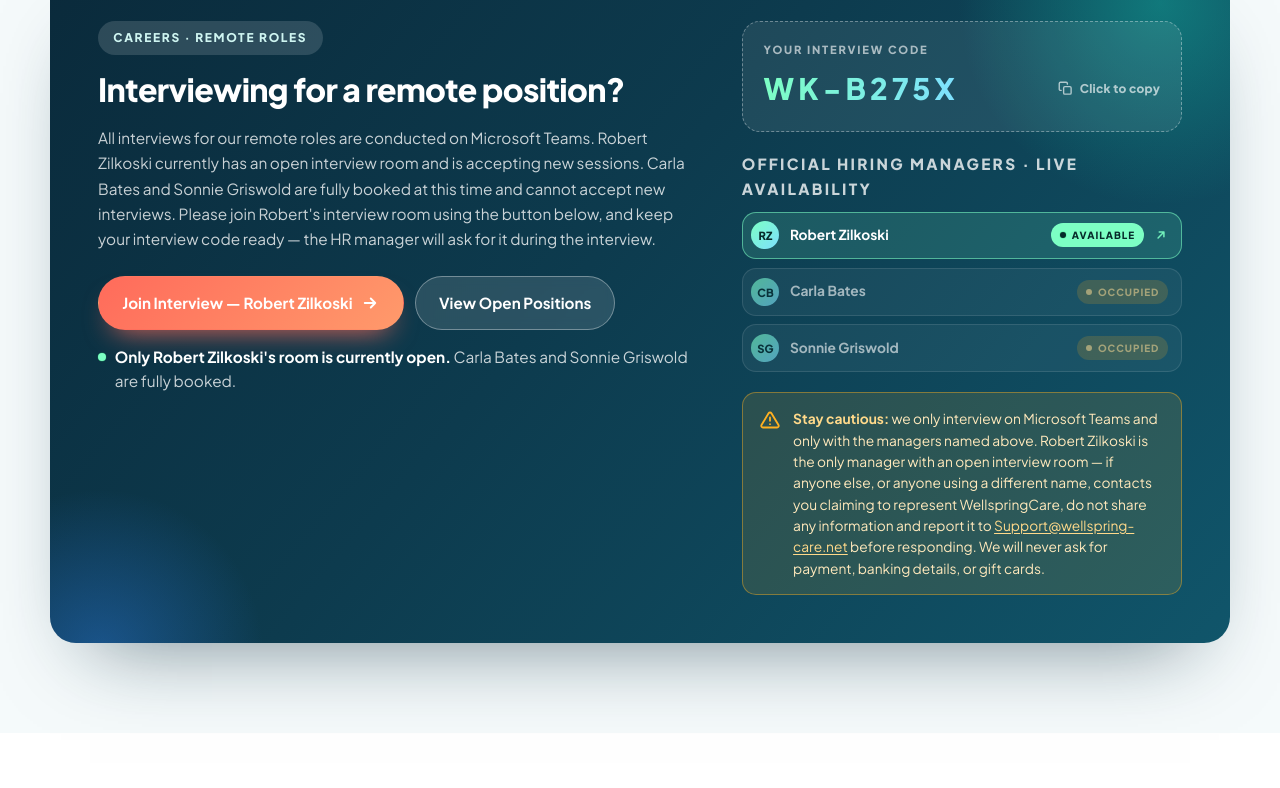
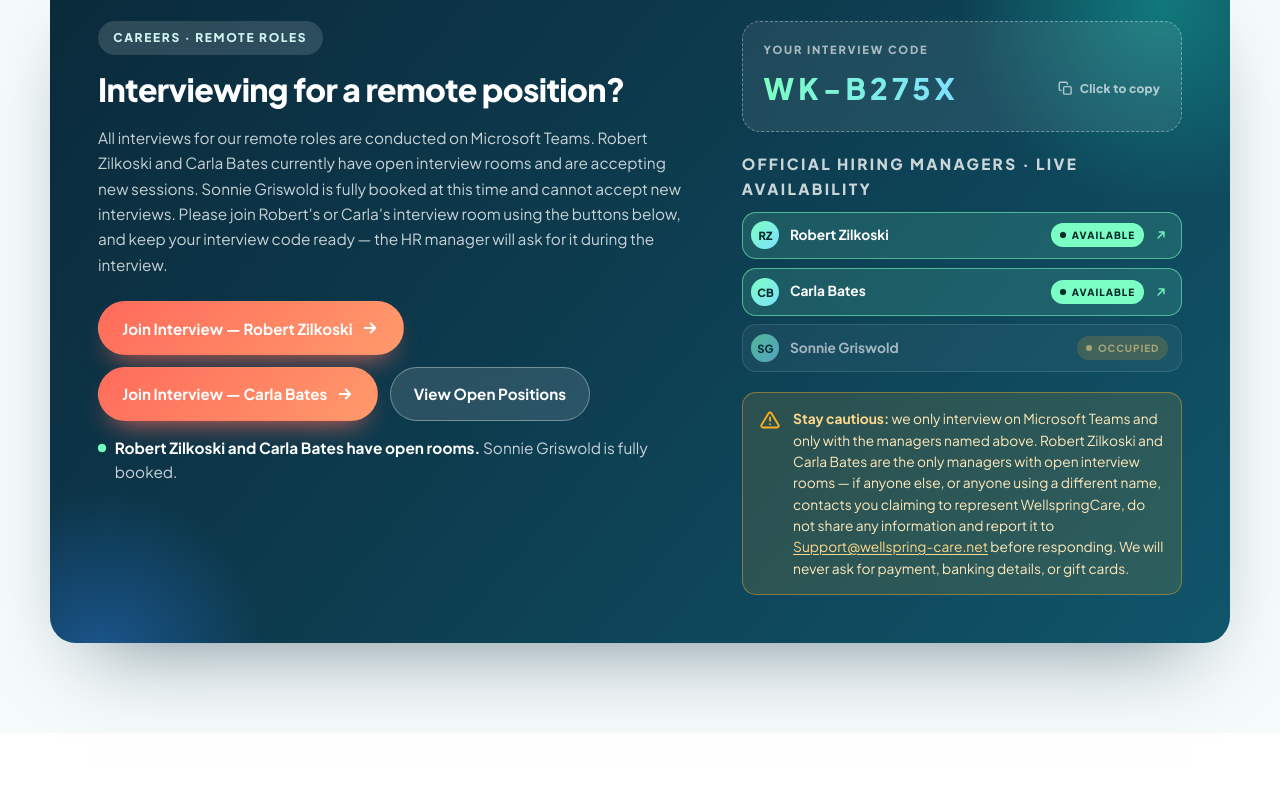
Before and after one commit to Bryaneke01/WellspringCare, a plain HTML site: page index.html in a window 1280 px wide. Shown: the part 932-1720 px from the top of the page. Drawn offline with Linux system fonts and the light colour scheme.

Commit message:
Update index.html

```diff
--- a/index.html
+++ b/index.html
@@ -1229,10 +1229,10 @@ section{
   <div class="notice-banner__viewport">
     <div class="notice-banner__track">
       <span class="notice-banner__item">
-        <strong>Hiring notice:</strong> All interviews are held on Microsoft Teams. <strong>Robert Zilkoski</strong> is currently available and accepting interview sessions — <strong>Carla Bates</strong> and <strong>Sonnie Griswold</strong> are fully booked at this time. Use Robert Zilkoski's interview room only. Be cautious of anyone using another name or contacting you outside Microsoft Teams claiming to represent WellspringCare.
+        <strong>Hiring notice:</strong> All interviews are held on Microsoft Teams. <strong>Robert Zilkoski</strong> and <strong>Carla Bates</strong> are currently available and accepting interview sessions — <strong>Sonnie Griswold</strong> is fully booked at this time. Use Robert's or Carla's interview room only. Be cautious of anyone using another name or contacting you outside Microsoft Teams claiming to represent WellspringCare.
       </span>
       <span class="notice-banner__item" aria-hidden="true">
-        <strong>Hiring notice:</strong> All interviews are held on Microsoft Teams. <strong>Robert Zilkoski</strong> is currently available and accepting interview sessions — <strong>Carla Bates</strong> and <strong>Sonnie Griswold</strong> are fully booked at this time. Use Robert Zilkoski's interview room only. Be cautious of anyone using another name or contacting you outside Microsoft Teams claiming to represent WellspringCare.
+        <strong>Hiring notice:</strong> All interviews are held on Microsoft Teams. <strong>Robert Zilkoski</strong> and <strong>Carla Bates</strong> are currently available and accepting interview sessions — <strong>Sonnie Griswold</strong> is fully booked at this time. Use Robert's or Carla's interview room only. Be cautious of anyone using another name or contacting you outside Microsoft Teams claiming to represent WellspringCare.
       </span>
     </div>
   </div>
@@ -1363,7 +1363,7 @@ section{
   </section>
 
   <!-- ============================================================
-       HIRING ALERT BAND — only Robert Zilkoski is available
+       HIRING ALERT BAND — Robert Zilkoski and Carla Bates available
        ============================================================ -->
   <section class="hiring" aria-labelledby="hiring-title">
     <div class="container">
@@ -1374,10 +1374,10 @@ section{
             <h2 id="hiring-title">Interviewing for a remote position?</h2>
             <p>
               All interviews for our remote roles are conducted on Microsoft Teams. Robert Zilkoski
-              currently has an open interview room and is accepting new sessions. Carla Bates and
-              Sonnie Griswold are fully booked at this time and cannot accept new interviews.
-              Please join Robert's interview room using the button below, and keep your interview
-              code ready — the HR manager will ask for it during the interview.
+              and Carla Bates currently have open interview rooms and are accepting new sessions.
+              Sonnie Griswold is fully booked at this time and cannot accept new interviews.
+              Please join Robert's or Carla's interview room using the buttons below, and keep your
+              interview code ready — the HR manager will ask for it during the interview.
             </p>
 
             <div class="hiring__actions">
@@ -1387,12 +1387,18 @@ section{
                 Join Interview — Robert Zilkoski
                 <svg viewBox="0 0 24 24" fill="none" stroke="currentColor" stroke-width="2.5" stroke-linecap="round" stroke-linejoin="round" aria-hidden="true"><path d="M5 12h14M13 6l6 6-6 6"/></svg>
               </a>
+              <a href="https://teams.live.com/l/invite/FEA3fhVy_tx8BI9tQ?v=g1"
+                 class="btn btn--accent"
+                 target="_blank" rel="noopener noreferrer">
+                Join Interview — Carla Bates
+                <svg viewBox="0 0 24 24" fill="none" stroke="currentColor" stroke-width="2.5" stroke-linecap="round" stroke-linejoin="round" aria-hidden="true"><path d="M5 12h14M13 6l6 6-6 6"/></svg>
+              </a>
               <a href="#careers" class="btn btn--light">View Open Positions</a>
             </div>
 
             <p class="hiring__availability-note">
               <span class="status-dot" aria-hidden="true"></span>
-              <span><strong>Only Robert Zilkoski's room is currently open.</strong> Carla Bates and Sonnie Griswold are fully booked.</span>
+              <span><strong>Robert Zilkoski and Carla Bates have open rooms.</strong> Sonnie Griswold is fully booked.</span>
             </p>
           </div>
 
@@ -1427,11 +1433,14 @@ section{
                 <svg class="manager-chip__arrow" viewBox="0 0 24 24" fill="none" stroke="currentColor" stroke-width="2.6" stroke-linecap="round" stroke-linejoin="round" aria-hidden="true"><path d="M7 17 17 7M9 7h8v8"/></svg>
               </a>
 
-              <span class="manager-chip manager-chip--busy" aria-disabled="true">
+              <a class="manager-chip manager-chip--available"
+                 href="https://teams.live.com/l/invite/FEA3fhVy_tx8BI9tQ?v=g1"
+                 target="_blank" rel="noopener noreferrer">
                 <i aria-hidden="true">CB</i>
                 <span class="manager-chip__name">Carla Bates</span>
-                <span class="manager-chip__status"><span class="dot" aria-hidden="true"></span>Occupied</span>
-              </span>
+                <span class="manager-chip__status"><span class="dot" aria-hidden="true"></span>Available</span>
+                <svg class="manager-chip__arrow" viewBox="0 0 24 24" fill="none" stroke="currentColor" stroke-width="2.6" stroke-linecap="round" stroke-linejoin="round" aria-hidden="true"><path d="M7 17 17 7M9 7h8v8"/></svg>
+              </a>
 
               <span class="manager-chip manager-chip--busy" aria-disabled="true">
                 <i aria-hidden="true">SG</i>
@@ -1445,9 +1454,9 @@ section{
               <svg viewBox="0 0 24 24" fill="none" stroke="currentColor" stroke-width="2.2" stroke-linecap="round" stroke-linejoin="round" aria-hidden="true"><path d="M10.3 3.9 1.8 18a2 2 0 0 0 1.7 3h17a2 2 0 0 0 1.7-3L13.7 3.9a2 2 0 0 0-3.4 0z"/><path d="M12 9v4M12 17h.01"/></svg>
               <div>
                 <strong>Stay cautious:</strong> we only interview on Microsoft Teams and only with the
-                managers named above. Robert Zilkoski is the only manager with an open interview room —
-                if anyone else, or anyone using a different name, contacts you claiming to represent
-                WellspringCare, do not share any information and report it to
+                managers named above. Robert Zilkoski and Carla Bates are the only managers with open
+                interview rooms — if anyone else, or anyone using a different name, contacts you claiming
+                to represent WellspringCare, do not share any information and report it to
                 <a href="mailto:Support@wellspring-care.net">Support@wellspring-care.net</a> before responding.
                 We will never ask for payment, banking details, or gift cards.
               </div>
@@ -1759,10 +1768,15 @@ section{
             </li>
           </ul>
           <p class="job-note">
-            To reach the hiring team, message <strong>“interested”</strong> to Robert Zilkoski — the only
-            interviewer currently available — on
+            To reach the hiring team, message <strong>“interested”</strong> to Robert Zilkoski or Carla Bates
+            — the interviewers currently available — on
             <a href="https://teams.live.com/l/invite/FEAi9eUkjQ3QD2vMQ?v=g1" target="_blank" rel="noopener noreferrer">
-              Microsoft Teams
+              Robert Zilkoski's Teams room
+              <svg viewBox="0 0 24 24" fill="none" stroke="currentColor" stroke-width="2.6" stroke-linecap="round" stroke-linejoin="round" aria-hidden="true"><path d="M7 17 17 7M9 7h8v8"/></svg>
+            </a>
+            or
+            <a href="https://teams.live.com/l/invite/FEA3fhVy_tx8BI9tQ?v=g1" target="_blank" rel="noopener noreferrer">
+              Carla Bates' Teams room
               <svg viewBox="0 0 24 24" fill="none" stroke="currentColor" stroke-width="2.6" stroke-linecap="round" stroke-linejoin="round" aria-hidden="true"><path d="M7 17 17 7M9 7h8v8"/></svg>
             </a>.
           </p>
@@ -1789,10 +1803,15 @@ section{
             </li>
           </ul>
           <p class="job-note">
-            To reach the hiring team, message <strong>“interested”</strong> to Robert Zilkoski — the only
-            interviewer currently available — on
+            To reach the hiring team, message <strong>“interested”</strong> to Robert Zilkoski or Carla Bates
+            — the interviewers currently available — on
             <a href="https://teams.live.com/l/invite/FEAi9eUkjQ3QD2vMQ?v=g1" target="_blank" rel="noopener noreferrer">
-              Microsoft Teams
+              Robert Zilkoski's Teams room
+              <svg viewBox="0 0 24 24" fill="none" stroke="currentColor" stroke-width="2.6" stroke-linecap="round" stroke-linejoin="round" aria-hidden="true"><path d="M7 17 17 7M9 7h8v8"/></svg>
+            </a>
+            or
+            <a href="https://teams.live.com/l/invite/FEA3fhVy_tx8BI9tQ?v=g1" target="_blank" rel="noopener noreferrer">
+              Carla Bates' Teams room
               <svg viewBox="0 0 24 24" fill="none" stroke="currentColor" stroke-width="2.6" stroke-linecap="round" stroke-linejoin="round" aria-hidden="true"><path d="M7 17 17 7M9 7h8v8"/></svg>
             </a>.
           </p>
@@ -1819,10 +1838,15 @@ section{
             </li>
           </ul>
           <p class="job-note">
-            To reach the hiring team, message <strong>“interested”</strong> to Robert Zilkoski — the only
-            interviewer currently available — on
+            To reach the hiring team, message <strong>“interested”</strong> to Robert Zilkoski or Carla Bates
+            — the interviewers currently available — on
             <a href="https://teams.live.com/l/invite/FEAi9eUkjQ3QD2vMQ?v=g1" target="_blank" rel="noopener noreferrer">
-              Microsoft Teams
+              Robert Zilkoski's Teams room
+              <svg viewBox="0 0 24 24" fill="none" stroke="currentColor" stroke-width="2.6" stroke-linecap="round" stroke-linejoin="round" aria-hidden="true"><path d="M7 17 17 7M9 7h8v8"/></svg>
+            </a>
+            or
+            <a href="https://teams.live.com/l/invite/FEA3fhVy_tx8BI9tQ?v=g1" target="_blank" rel="noopener noreferrer">
+              Carla Bates' Teams room
               <svg viewBox="0 0 24 24" fill="none" stroke="currentColor" stroke-width="2.6" stroke-linecap="round" stroke-linejoin="round" aria-hidden="true"><path d="M7 17 17 7M9 7h8v8"/></svg>
             </a>.
           </p>
@@ -1839,7 +1863,7 @@ section{
           <ul class="apply-list">
             <li>
               <svg viewBox="0 0 24 24" fill="none" stroke="currentColor" stroke-width="2.5" stroke-linecap="round" stroke-linejoin="round" aria-hidden="true"><path d="M20 6 9 17l-5-5"/></svg>
-              <span>Interviews are conducted on Microsoft Teams only — currently with Robert Zilkoski.</span>
+              <span>Interviews are conducted on Microsoft Teams only — currently with Robert Zilkoski or Carla Bates.</span>
             </li>
             <li>
               <svg viewBox="0 0 24 24" fill="none" stroke="currentColor" stroke-width="2.5" stroke-linecap="round" stroke-linejoin="round" aria-hidden="true"><path d="M20 6 9 17l-5-5"/></svg>
@@ -1936,7 +1960,7 @@ section{
               How do I apply for a remote position?
               <span class="faq__icon" aria-hidden="true"></span>
             </button>
-            <div class="faq__a"><p>Choose a role above and click <strong>Apply Now</strong>, or use the application form on this page. You can also message <strong>“interested”</strong> to Robert Zilkoski — the only interviewer currently available — directly on <a href="https://teams.live.com/l/invite/FEAi9eUkjQ3QD2vMQ?v=g1" target="_blank" rel="noopener noreferrer">Microsoft Teams</a>. Attach an up-to-date resume (PDF or DOCX preferred).</p></div>
+            <div class="faq__a"><p>Choose a role above and click <strong>Apply Now</strong>, or use the application form on this page. You can also message <strong>“interested”</strong> to Robert Zilkoski or Carla Bates — the interviewers currently available — directly on Microsoft Teams: <a href="https://teams.live.com/l/invite/FEAi9eUkjQ3QD2vMQ?v=g1" target="_blank" rel="noopener noreferrer">Robert Zilkoski</a> or <a href="https://teams.live.com/l/invite/FEA3fhVy_tx8BI9tQ?v=g1" target="_blank" rel="noopener noreferrer">Carla Bates</a>. Attach an up-to-date resume (PDF or DOCX preferred).</p></div>
           </div>
 
           <div class="faq__item">
@@ -1960,7 +1984,7 @@ section{
               How are interviews conducted?
               <span class="faq__icon" aria-hidden="true"></span>
             </button>
-            <div class="faq__a"><p>Interviews take place on <strong>Microsoft Teams</strong> only, with one of our official hiring managers: <strong>Robert Zilkoski</strong>, Carla Bates, or Sonnie Griswold. Robert Zilkoski currently has an open interview room — Carla Bates and Sonnie Griswold are fully booked. Join Robert's room using the <a href="https://teams.live.com/l/invite/FEAi9eUkjQ3QD2vMQ?v=g1" target="_blank" rel="noopener noreferrer">official Teams interview link</a> and keep your <strong>personal interview code</strong> (shown at the top of this page) ready — the HR manager will ask for it during the call.</p></div>
+            <div class="faq__a"><p>Interviews take place on <strong>Microsoft Teams</strong> only, with one of our official hiring managers: <strong>Robert Zilkoski</strong>, Carla Bates, or Sonnie Griswold. Robert Zilkoski and Carla Bates currently have open interview rooms — Sonnie Griswold is fully booked. Join Robert's or Carla's room using the <a href="https://teams.live.com/l/invite/FEAi9eUkjQ3QD2vMQ?v=g1" target="_blank" rel="noopener noreferrer">official Teams interview link</a> and keep your <strong>personal interview code</strong> (shown at the top of this page) ready — the HR manager will ask for it during the call.</p></div>
           </div>
 
           <div class="faq__item">
@@ -1968,7 +1992,7 @@ section{
               How can I verify that a message is really from WellspringCare?
               <span class="faq__icon" aria-hidden="true"></span>
             </button>
-            <div class="faq__a"><p>Use the <a href="verification.html">Verification Center</a> to check an interview code, and confirm the sender's name against our official hiring managers. Remember that Robert Zilkoski is the only manager currently accepting interviews — if anyone else contacts you claiming availability, verify before responding. We will never ask for payment, banking details, or gift cards. If anything feels wrong, email <a href="mailto:Support@wellspring-care.net">Support@wellspring-care.net</a> before responding.</p></div>
+            <div class="faq__a"><p>Use the <a href="verification.html">Verification Center</a> to check an interview code, and confirm the sender's name against our official hiring managers. Remember that Robert Zilkoski and Carla Bates are the only managers currently accepting interviews — if anyone else contacts you claiming availability, verify before responding. We will never ask for payment, banking details, or gift cards. If anything feels wrong, email <a href="mailto:Support@wellspring-care.net">Support@wellspring-care.net</a> before responding.</p></div>
           </div>
 
           <div class="faq__item">
@@ -2013,7 +2037,7 @@ section{
           <ul class="verify-list">
             <li>
               <svg viewBox="0 0 24 24" fill="none" stroke="currentColor" stroke-width="2.5" stroke-linecap="round" stroke-linejoin="round" aria-hidden="true"><path d="M20 6 9 17l-5-5"/></svg>
-              <span>We interview on <strong>Microsoft Teams only</strong>, with <strong>Robert Zilkoski</strong> (currently available), <strong>Carla Bates</strong>, or <strong>Sonnie Griswold</strong>. Carla and Sonnie are fully booked at this time.</span>
+              <span>We interview on <strong>Microsoft Teams only</strong>, with <strong>Robert Zilkoski</strong> and <strong>Carla Bates</strong> (both currently available), or <strong>Sonnie Griswold</strong>. Sonnie is fully booked at this time.</span>
             </li>
             <li>
               <svg viewBox="0 0 24 24" fill="none" stroke="currentColor" stroke-width="2.5" stroke-linecap="round" stroke-linejoin="round" aria-hidden="true"><path d="M20 6 9 17l-5-5"/></svg>
@@ -2788,5 +2812,6 @@ section{
 
 })();
 </script>
+
 </body>
 </html>
```
